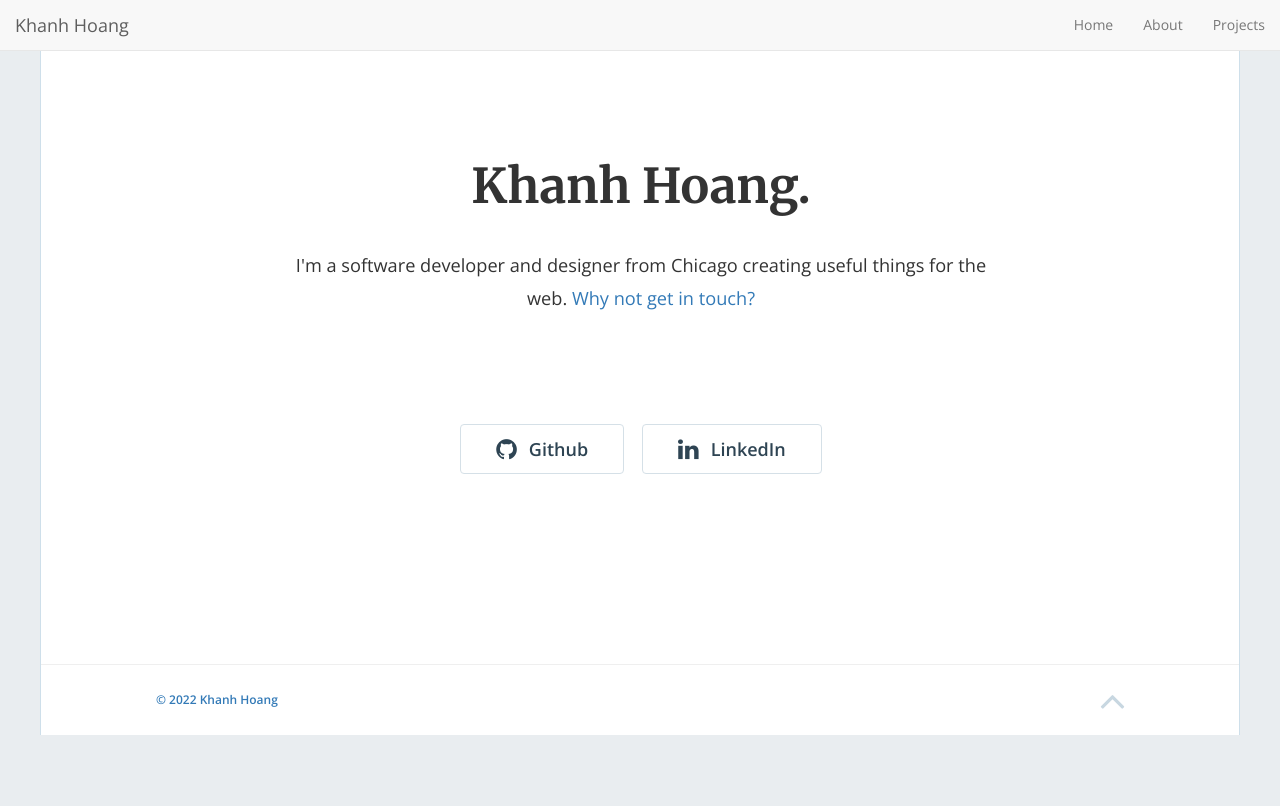
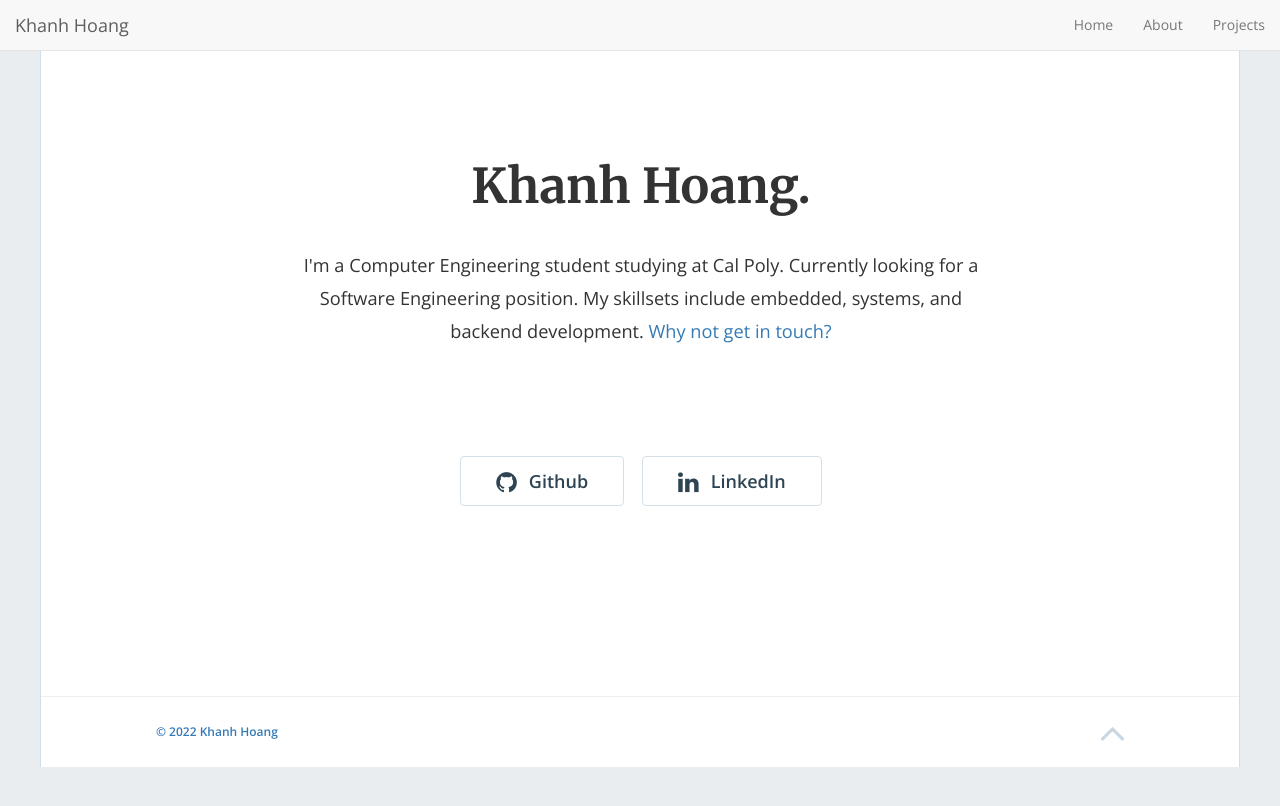
Before and after one commit to KKhanhH/kkhanhh.github.io, a Jekyll site: the page built from index.html, in a window 1280 px wide. Shown: the top 806 px of the page. Built offline with Jekyll 4.4.1, drawn with Linux system fonts in a browser that asks for light colours; nearby versions of some CDN libraries; the list of posts is cut into pages by our own code.

Commit message:
Update from Forestry.io Khanh Hoang updated _config.yml

```diff
--- a/_config.yml
+++ b/_config.yml
@@ -1,8 +1,9 @@
 ---
 title: Khanh Hoang.
-email: kkhanhhoang@outlook.com
-description: I'm a software developer and designer from Chicago creating useful things
-  for the web.
+email: ''
+description: I'm a Computer Engineering student studying at Cal Poly. Currently looking
+  for a Software Engineering position. My skillsets include embedded, systems, and
+  backend development.
 baseurl: ''
 url: https://kkhanhh.github.io
 github_username: kkhanhh
```
